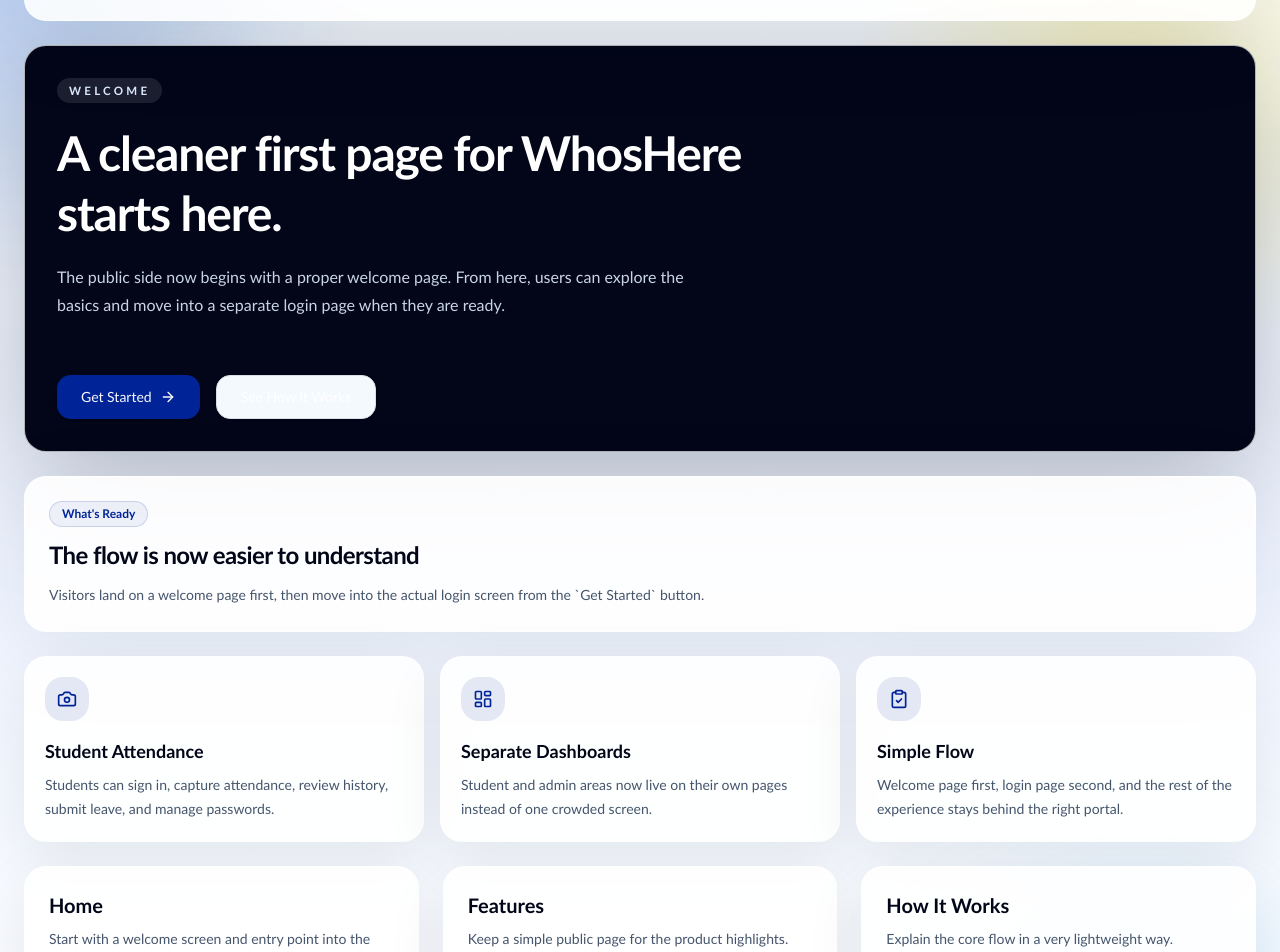
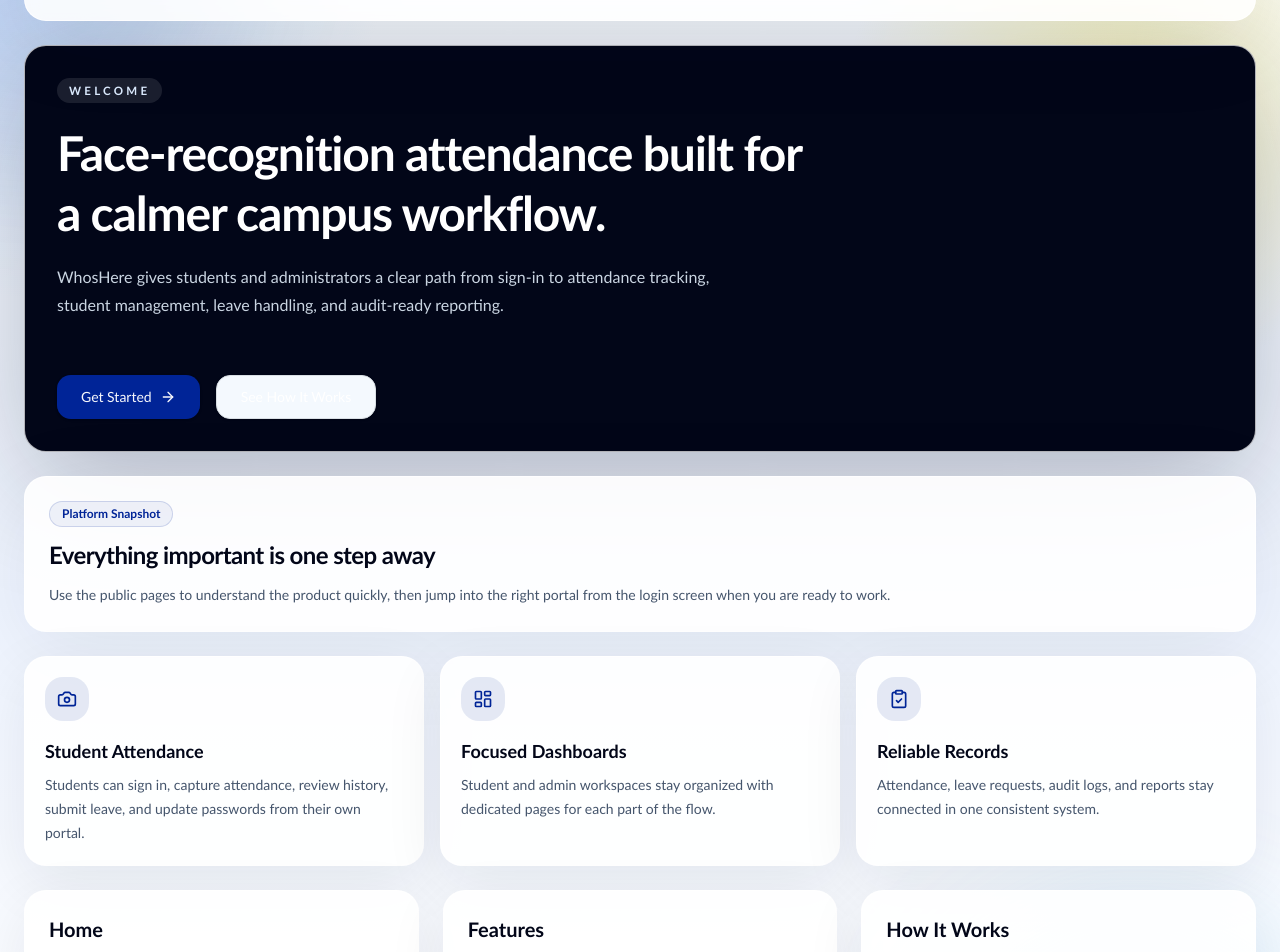
Before and after one commit to aasishhumagain/WhosHere, a Next.js app in the folder Frontend/: page / in a window 1280 px wide. Shown: the part 100-1052 px from the top of the page. Built offline with nearby package versions, Linux system fonts and the light colour scheme.

Commit message:
UI changes

```diff
--- a/Frontend/app/Admin/_components/AdminShell.js
+++ b/Frontend/app/Admin/_components/AdminShell.js
@@ -248,7 +248,7 @@
                               Administrator Panel
                             </p>
                             <p className="truncate text-xs font-normal text-muted-foreground">
-                              Separate pages for dashboard, admin accounts, students, attendance, logs, and leave.
+                              Security, records, attendance, logs, and leave tools in one workspace.
                             </p>
                           </div>
                         </div>
@@ -293,7 +293,7 @@
                     <RefreshCcw className="size-4" />
                   </div>
                   <span className="text-muted-foreground">
-                    Use the admin menu to open admin accounts, student records, attendance, logs, and leave pages.
+                    Signed in as {adminSession.username}. Open security, student records, attendance, audit review, and leave tools from one menu.
                   </span>
                 </div>
               </div>
@@ -304,7 +304,7 @@
             <div className="flex flex-wrap items-center gap-3 text-xs text-muted-foreground">
               <span className="font-medium text-slate-700">Admin workspace</span>
               <span>Dashboard and registration stay upfront.</span>
-              <span>Admin directory, student directory, attendance, logs, and leave live on separate pages.</span>
+              <span>Dedicated work areas keep security, student records, attendance, logs, and leave easy to scan.</span>
             </div>
           </CardHeader>
         </Card>
--- a/Frontend/app/Student/capture/page.js
+++ b/Frontend/app/Student/capture/page.js
@@ -191,7 +191,7 @@
           <SectionIntro
             eyebrow="Live Camera"
             title="Capture and submit today's attendance"
-            description="Open the camera, take a clear photo, and then submit it. WhosHere will compare the captured image against the face image stored on your student account."
+            description="Open the camera, take a clear photo, and then submit it. WhosHere will compare the captured image against your enrolled left, center, and right face set."
           />
 
           <div className="mt-6 flex flex-wrap gap-3">
--- a/Frontend/app/_components/MarketingShell.js
+++ b/Frontend/app/_components/MarketingShell.js
@@ -40,7 +40,7 @@
                 variant="outline"
                 className="rounded-full border-primary/15 bg-primary/6 px-3 py-1 text-primary"
               >
-                Campus Attendance
+                Smart Attendance System
               </Badge>
               <Link href="/" className="block text-2xl font-semibold tracking-tight text-slate-950">
                 WhosHere
@@ -91,7 +91,7 @@
         {children}
 
         <p className="pb-6 text-center text-sm text-muted-foreground">
-          Basic public pages are in place now and ready for fuller content later.
+          Built for fast student check-ins, cleaner records, and stronger admin oversight.
         </p>
       </div>
     </main>
--- a/Frontend/app/features/page.js
+++ b/Frontend/app/features/page.js
@@ -26,7 +26,7 @@
   {
     icon: ShieldCheck,
     label: "Admin Control",
-    detail: "Administrators get separate pages for dashboard, registration, directory, attendance review, and leave management.",
+    detail: "Administrators can handle enrollment, attendance review, leave approvals, logs, and reports from one desktop workspace.",
   },
 ];
 
@@ -47,8 +47,8 @@
                 A simple overview of what WhosHere can do
               </CardTitle>
               <CardDescription className="mt-3 max-w-3xl text-sm leading-6 text-slate-600">
-                This page is intentionally basic for now, but it already gives the app a proper
-                public-facing place to describe the core experience.
+                Explore the core product strengths before moving into the student or administrator
+                portal.
               </CardDescription>
             </div>
           </CardHeader>
@@ -61,7 +61,7 @@
             return (
               <Card
                 key={feature.label}
-                className="border-white/80 bg-white/90 shadow-[0_18px_60px_rgba(15,23,42,0.08)]"
+                className="h-full border-white/80 bg-white/90 shadow-[0_18px_60px_rgba(15,23,42,0.08)]"
               >
                 <CardContent className="p-6">
                   <div className="flex size-12 items-center justify-center rounded-2xl bg-primary/10 text-primary">
@@ -78,10 +78,10 @@
         <Card className="border-dashed border-primary/20 bg-white/72 shadow-none">
           <CardContent className="flex flex-col gap-4 p-6 md:flex-row md:items-center md:justify-between">
             <div>
-              <p className="text-lg font-semibold text-slate-950">More content can be added here later</p>
+              <p className="text-lg font-semibold text-slate-950">Built for the daily attendance flow</p>
               <p className="mt-2 text-sm text-slate-600">
-                This gives you the page structure now, without forcing all the final marketing copy
-                today.
+                The essentials are already in place: recognition-based attendance, self-service
+                student tools, and a stronger admin review flow.
               </p>
             </div>
 
--- a/Frontend/app/page.js
+++ b/Frontend/app/page.js
@@ -16,17 +16,17 @@
   {
     icon: Camera,
     label: "Student Attendance",
-    detail: "Students can sign in, capture attendance, review history, submit leave, and manage passwords.",
+    detail: "Students can sign in, capture attendance, review history, submit leave, and update passwords from their own portal.",
   },
   {
     icon: LayoutDashboard,
-    label: "Separate Dashboards",
-    detail: "Student and admin areas now live on their own pages instead of one crowded screen.",
+    label: "Focused Dashboards",
+    detail: "Student and admin workspaces stay organized with dedicated pages for each part of the flow.",
   },
   {
     icon: ClipboardCheck,
-    label: "Simple Flow",
-    detail: "Welcome page first, login page second, and the rest of the experience stays behind the right portal.",
+    label: "Reliable Records",
+    detail: "Attendance, leave requests, audit logs, and reports stay connected in one consistent system.",
   },
 ];
 
@@ -43,7 +43,7 @@
   },
   {
     label: "How It Works",
-    detail: "Explain the core flow in a very lightweight way.",
+    detail: "See the full flow from enrollment through attendance review.",
     href: "/how-it-works",
   },
 ];
@@ -58,11 +58,11 @@
               Welcome
             </Badge>
             <CardTitle className="max-w-3xl text-5xl leading-tight tracking-tight text-white">
-              A cleaner first page for WhosHere starts here.
+              Face-recognition attendance built for a calmer campus workflow.
             </CardTitle>
             <CardDescription className="max-w-2xl text-base leading-7 text-slate-300">
-              The public side now begins with a proper welcome page. From here, users can explore
-              the basics and move into a separate login page when they are ready.
+              WhosHere gives students and administrators a clear path from sign-in to attendance
+              tracking, student management, leave handling, and audit-ready reporting.
             </CardDescription>
           </CardHeader>
 
@@ -79,20 +79,20 @@
         </Card>
 
         <div className="grid gap-6">
-          <Card className="border-white/80 bg-white/90 shadow-[0_20px_90px_rgba(15,23,42,0.08)]">
+          <Card className="h-full border-white/80 bg-white/90 shadow-[0_20px_90px_rgba(15,23,42,0.08)]">
             <CardHeader className="gap-3 p-6">
               <Badge
                 variant="outline"
                 className="w-fit rounded-full border-primary/15 bg-primary/6 px-3 py-1 text-primary"
               >
-                What&apos;s Ready
+                Platform Snapshot
               </Badge>
               <CardTitle className="text-2xl tracking-tight text-slate-950">
-                The flow is now easier to understand
+                Everything important is one step away
               </CardTitle>
               <CardDescription className="text-sm leading-6 text-slate-600">
-                Visitors land on a welcome page first, then move into the actual login screen from
-                the `Get Started` button.
+                Use the public pages to understand the product quickly, then jump into the right
+                portal from the login screen when you are ready to work.
               </CardDescription>
             </CardHeader>
           </Card>
@@ -104,7 +104,7 @@
               return (
                 <Card
                   key={card.label}
-                  className="border-white/80 bg-white/90 shadow-[0_18px_60px_rgba(15,23,42,0.08)]"
+                  className="h-full border-white/80 bg-white/90 shadow-[0_18px_60px_rgba(15,23,42,0.08)]"
                 >
                   <CardContent className="p-5">
                     <div className="flex size-11 items-center justify-center rounded-2xl bg-primary/10 text-primary">
@@ -124,7 +124,7 @@
         {QUICK_LINKS.map((item) => (
           <Card
             key={item.href}
-            className="border-white/80 bg-white/90 shadow-[0_18px_60px_rgba(15,23,42,0.08)]"
+            className="h-full border-white/80 bg-white/90 shadow-[0_18px_60px_rgba(15,23,42,0.08)]"
           >
             <CardContent className="space-y-4 p-6">
               <div>
```
Also changed, not shown: Frontend/app/Student/_components/StudentShell.js (+63 -2 lines), Frontend/app/_components/AuthPortal.js (+12 -12 lines), Frontend/app/how-it-works/page.js (+4 -5 lines).
